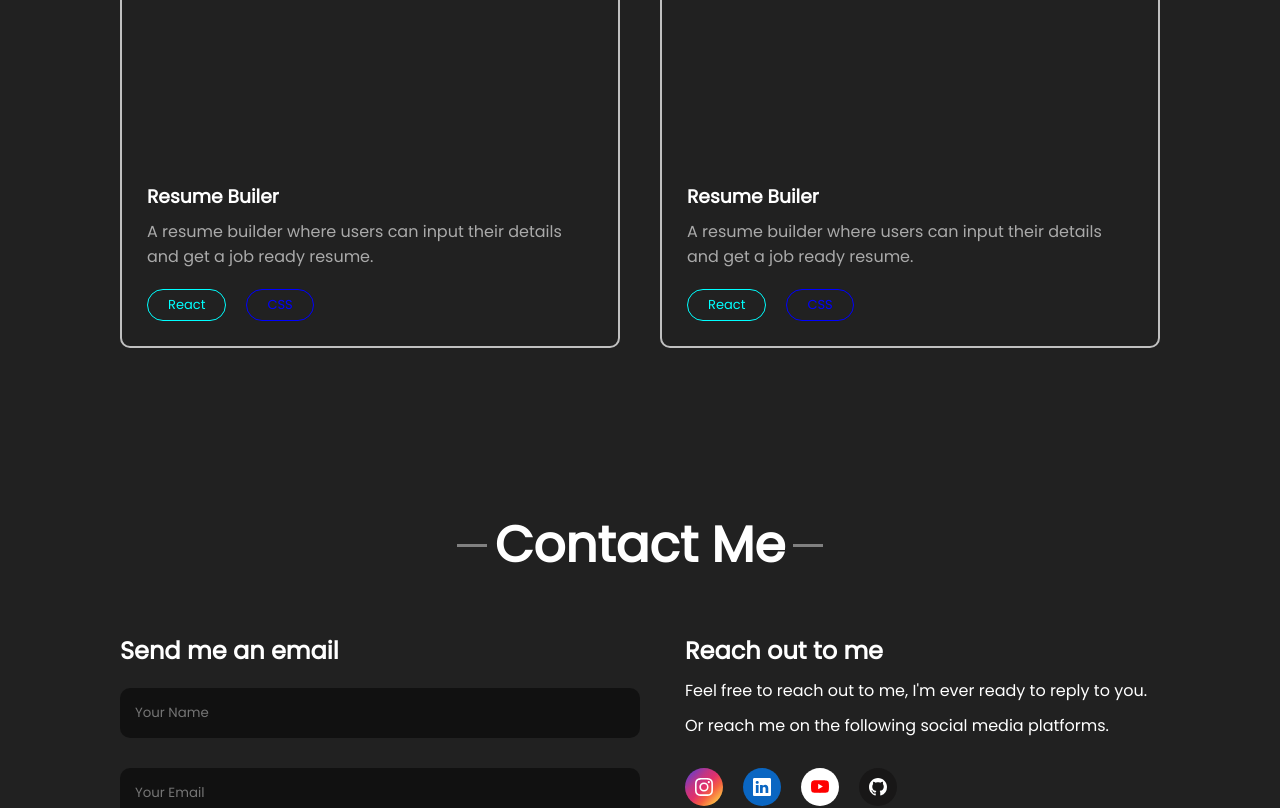
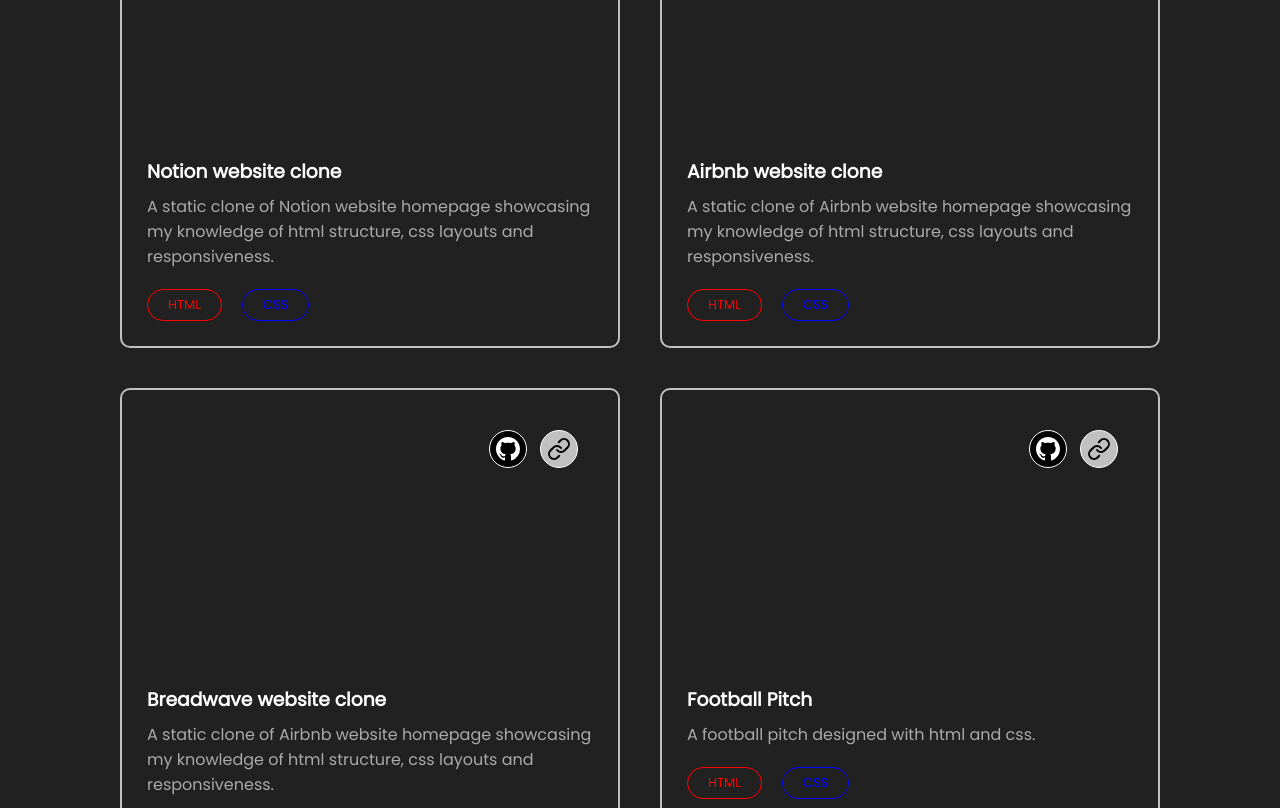
Before and after one commit to Ella59081/PersonalProfile, a React (Vite) app: page / in a window 1280 px wide. Shown: the part 4980-5788 px from the top of the page. Built offline with nearby package versions, Linux system fonts and the light colour scheme.

Commit message:
added projects

```diff
--- a/src/components/projects.js
+++ b/src/components/projects.js
@@ -4,36 +4,52 @@ import eccomerceImg from '../assets/images/eccomerceImg.png'
 
 const projects = [
     {
+        name: 'Resume Builer',
+        img: resumeImg,
+        demoLink: "https://resumebuilderweb.onrender.com",
+        githubLink: "https://github.com/Ella59081/ResumeBuilder.git",
+        description: 'A resume builder where users can input their details and get a job ready resume with a responsive and flexible design across all devices.',
+        languages: ["React", "CSS"]
+    },
+    {
         name: 'Nvidia Website clone',
         img: nvdiaImg,
         demoLink: "https://nvidia-clone.onrender.com",
         githubLink: "https://github.com/Ella59081/Nvidia-clone.git",
-        description: 'Responsive and flexible design across all devices, from laptop down to mobile, responsive for all screensA clone of the Nvida website showing only the home page.',
+        description: 'A static clone of the Nvida website showing only the home page.',
         languages: ["HTML", "CSS"]
     },
     {
-        name: 'Resume Builer',
-        img: resumeImg,
-        demoLink: "https://resumebuilderweb.onrender.com",
-        githubLink: "https://github.com/Ella59081/ResumeBuilder.git",
-        description: 'A resume builder where users can input their details and get a job ready resume.',
-        languages: ["React", "CSS"]
+        name: 'Notion website clone',
+        img: "",
+        demoLink: "https://notionclone.onrender.com ",
+        githubLink: "https://github.com/Ella59081/Notion-clone",
+        description: 'A static clone of Notion website homepage showcasing my knowledge of  html structure, css layouts and responsiveness.',
+        languages: ["HTML", "CSS"]
     },
     {
-        name: 'Resume Builer',
+        name: 'Airbnb website clone',
         img: "",
-        demoLink: "https://resumebuilderweb.onrender.com",
-        githubLink: "https://github.com/Ella59081/ResumeBuilder.git",
-        description: 'A resume builder where users can input their details and get a job ready resume.',
-        languages: ["React", "CSS"]
+        demoLink: "https://airbnbclone-ofbe.onrender.com ",
+        githubLink: "https://github.com/Ella59081/airBnbClone",
+        description: 'A static clone of Airbnb website homepage showcasing my knowledge of  html structure, css layouts and responsiveness.',
+        languages: ["HTML", "CSS"]
     },
     {
-        name: 'Resume Builer',
+        name: 'Breadwave website clone',
         img: "",
-        demoLink: "https://resumebuilderweb.onrender.com",
-        githubLink: "https://github.com/Ella59081/ResumeBuilder.git",
-        description: 'A resume builder where users can input their details and get a job ready resume.',
-        languages: ["React", "CSS"]
+        demoLink: "https://breadwave-clone.onrender.com",
+        githubLink: "https://github.com/Ella59081/Nvidia-clone",
+        description: 'A static clone of Airbnb website homepage showcasing my knowledge of  html structure, css layouts and responsiveness.',
+        languages: ["HTML", "CSS"]
+    },
+    {
+        name: 'Football Pitch',
+        img: "",
+        demoLink: "https://footballpitch.onrender.com",
+        githubLink: "https://github.com/Ella59081/FootballPitch",
+        description: 'A football pitch designed with html and css.',
+        languages: ["HTML", "CSS"]
     }
 ]
 
--- a/src/pages/Home/home.jsx
+++ b/src/pages/Home/home.jsx
@@ -236,7 +236,7 @@ function Home(){
                 {
                     projects.map((project, index) =>(
                         <div data-aos="fade-up" className='projectDiv' key={index}>
-                            <div style={{backgroundImage: `url(${project.img})`}} className="imageHolder"></div>
+                            <a target='_blank' rel="noopener noreferrer" style={{backgroundImage: `url(${project.img})`}} className="imageHolder"></a>
                             <h3 className='projectName' >{project.name}</h3>
                             <p className='projectDesc'>{project.description}</p>
                             <div className="languages">
```
